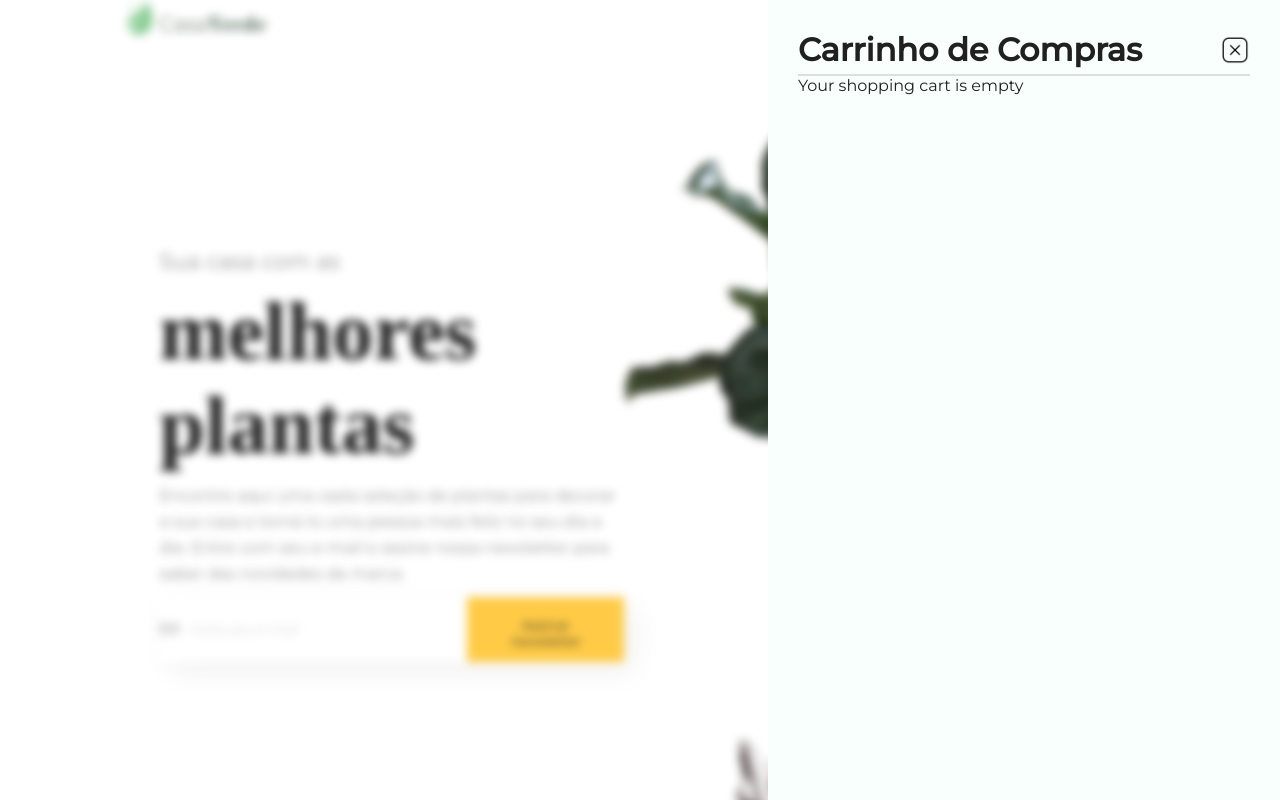
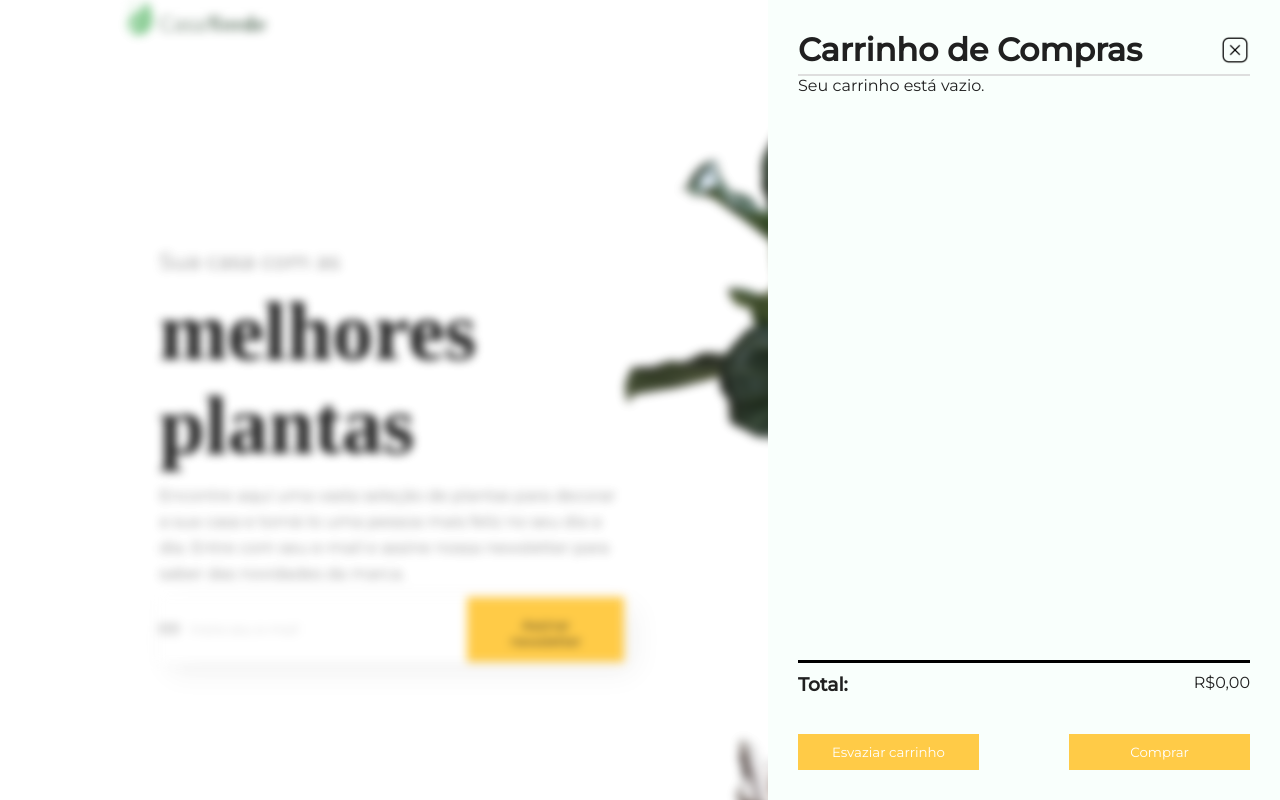
Before and after one commit to itsdamel/casaverde, a React (Vite) app: page / in a window 1280 px wide. Both pictures are taken after a click on the link "Meu carrinho". Shown: the top 800 px of the page. Built offline with nearby package versions, Linux system fonts and the light colour scheme; data requests are answered from the project's data file; a web font is replaced by a local one.

Commit message:
added Total area and clean shopping cart button

```diff
--- a/src/App.jsx
+++ b/src/App.jsx
@@ -8,7 +8,7 @@ import './App.css'
 import {useState} from 'react';
 
 
-function App() {
+export default function App() {
   const [cartVisibility, setCartVisibility]= useState(false)
   const [cartItems, setCartItems] = useState([])
 
@@ -18,17 +18,19 @@ function App() {
         let newCart = [...cartItems, item]
         setCartItems(newCart)
       }
-
-
-
   }
 
   const removeFromCart = (product) =>{
     product.inShoppingCart = false;
     let newCart = cartItems.filter((item) => item.id != product.id)
     setCartItems(newCart)
+    console.log(cartItems)
 
+  }
 
+  const cleanShoppingCart = () =>{
+    cartItems.forEach((item) => item.inShoppingCart = false)
+    setCartItems([])
   }
   const closeCart =() =>{
     setCartVisibility(false)
@@ -40,7 +42,7 @@ function App() {
 
   return (
     <>
-      {cartVisibility&&<ShoppingCart removeFromCart={removeFromCart} closeCart={closeCart} cartItems={cartItems}/>}
+      {cartVisibility&&<ShoppingCart clean={cleanShoppingCart} remove={removeFromCart} close={closeCart} cartItems={cartItems}/>}
       <HomePage cartVisibility={cartVisibility}>
         <Menu displayCart={displayCart}/>
 
@@ -52,5 +54,3 @@ function App() {
 
   )
 }
-
-export default App
--- a/src/components/CartCard/index.jsx
+++ b/src/components/CartCard/index.jsx
@@ -2,10 +2,10 @@ import { CartCardDiv, CartCardHeader, SmallPlantName, SmallPlantPrice, RemoveBut
 import { CardHeader} from "../../shared/card";
 import { OfferInformation, OfferImg} from "../PlantCard/style";
 
-export function CartCard({product, removeFromCart}){
+export function CartCard({product, remove}){
 
     const handleRemove =() =>{
-        removeFromCart(product)
+        remove(product)
     }
     return(
        <CartCardDiv>
--- a/src/components/CartCard/style.jsx
+++ b/src/components/CartCard/style.jsx
@@ -2,13 +2,13 @@ import styled from "styled-components";
 import { OfferCard, PlantName, PlantPrice, OfferImg, OfferInformation } from "../PlantCard/style";
 import { CardHeader } from "../../shared/card";
 import { CloseButton } from "../ShoppingCart/style";
+
 export const CartCardDiv = styled(OfferCard)`
     width: 100%;
     justify-content: space-between;
     box-shadow: none;
     height: fit-content;
     border-bottom: 2px solid grey;
-
 
 `
 export const RemoveButton =styled(CloseButton)`
@@ -23,9 +23,7 @@ export const CartCardHeader = styled(CardHeader)`
         height: 100px;
 
     }
-    ${OfferInformation}{
-        border:2px solid red;
-    }
+
 `
 
 export const SmallPlantName = styled(PlantName)`
--- a/src/components/ShoppingCart/index.jsx
+++ b/src/components/ShoppingCart/index.jsx
@@ -1,19 +1,36 @@
-import { CartDiv, CartHeader, CloseButton, CartContent } from "./style"
+import { CartDiv, CartHeader, CloseButton, CartContent, CartFooter } from "./style"
 import { CartCard } from "../CartCard";
+import { useState, useEffect } from "react";
 
-export default function ShoppingCart({cartItems, closeCart, removeFromCart}){
+export default function ShoppingCart({cartItems, close, clean, remove}){
+    let toRender = cartItems.map((item) => <CartCard remove={remove} key={item.id} product={item}/>)
 
-    let toRender = cartItems.map((item) =><CartCard removeFromCart={removeFromCart} key={item.id} product={item}/>)
+
+    const [total, setTotal] = useState(0) //Couldn't make it a hook, have to use react context to share cartItems
+    useEffect(()=>{
+        setTotal(cartItems.reduce((total, item)=> total += item.price, 0))
+    }, [cartItems])
+
+
     return(
         <CartDiv>
            <CartHeader>
                <h1>Carrinho de Compras</h1>
-               <CloseButton onClick={closeCart} src='assets/close-button.png'></CloseButton>
+               <CloseButton onClick={close} src='assets/close-button.png'></CloseButton>
            </CartHeader>
            <CartContent>
-                {cartItems? <p>Your shopping cart is empty</p>:toRender}
+                {cartItems.length == 0? <p>Seu carrinho está vazio.</p> : toRender}
            </CartContent>
-
+           <CartFooter>
+                <div className='totalDiv'>
+                    <h3>Total:</h3>
+                    <p>R${total},00</p>
+                </div>
+                <div className='buttonsDiv'>
+                    <button onClick={clean}>Esvaziar carrinho</button>
+                    <button>Comprar</button>
+                </div>
+           </CartFooter>
         </CartDiv>
     )
 }
--- a/src/components/ShoppingCart/style.jsx
+++ b/src/components/ShoppingCart/style.jsx
@@ -1,23 +1,24 @@
 import styled from "styled-components";
-
 
 export const CartDiv = styled.div`
     position: fixed;
     z-index: 2;
     top: 0;
     padding: 30px;
+    display: flex;
+    flex-direction: column;
     right: 0;
     height: 100vh;
     width: 40vw;
     align-items: center;
-    justify-content: space-around;
+    justify-content: space-between;
     background-color: #F9FFFC;
 
 `
 
 export const CartHeader = styled.div`
     display: flex;
-
+    width: 100%;
     align-items: center;
     justify-content: space-between;
     padding-bottom: 5px;
@@ -31,8 +32,49 @@ export const CloseButton = styled.img`
 `
 
 export const CartContent = styled.div`
-    max-height: 80%;
-    align-items:center;
+    height: 80%;
+    width: 100%;
+    align-items: center;
     overflow-y: auto;
-    justify-content: center;
+
 `
+export const CartFooter = styled.div`
+    border-top: 3px solid black;
+    padding-top: 10px;
+    display: flex;
+    flex-direction: column;
+    justify-content: space-between;
+    width: 100%;
+    height: 15%;
+
+
+    .totalDiv{
+        display: flex;
+        width: inherit;
+        justify-content: space-between;
+    }
+    .buttonsDiv{
+        display: inherit;
+        justify-content: space-between;
+        width: inherit;
+    }
+    button{
+        cursor: pointer;
+        background-color: #FFCB47;
+        border: none;
+        width: 40%;
+        padding: 10px;
+    }
+    .buttonsDiv button{
+        color: white;
+    }
+    .buttonsDiv button:first-of-type:hover{
+        background-color:#DB3E00;
+
+    }
+
+    .buttonsDiv button:last-of-type:hover{
+        background-color: #6C8F51;
+
+    }
+`
```
